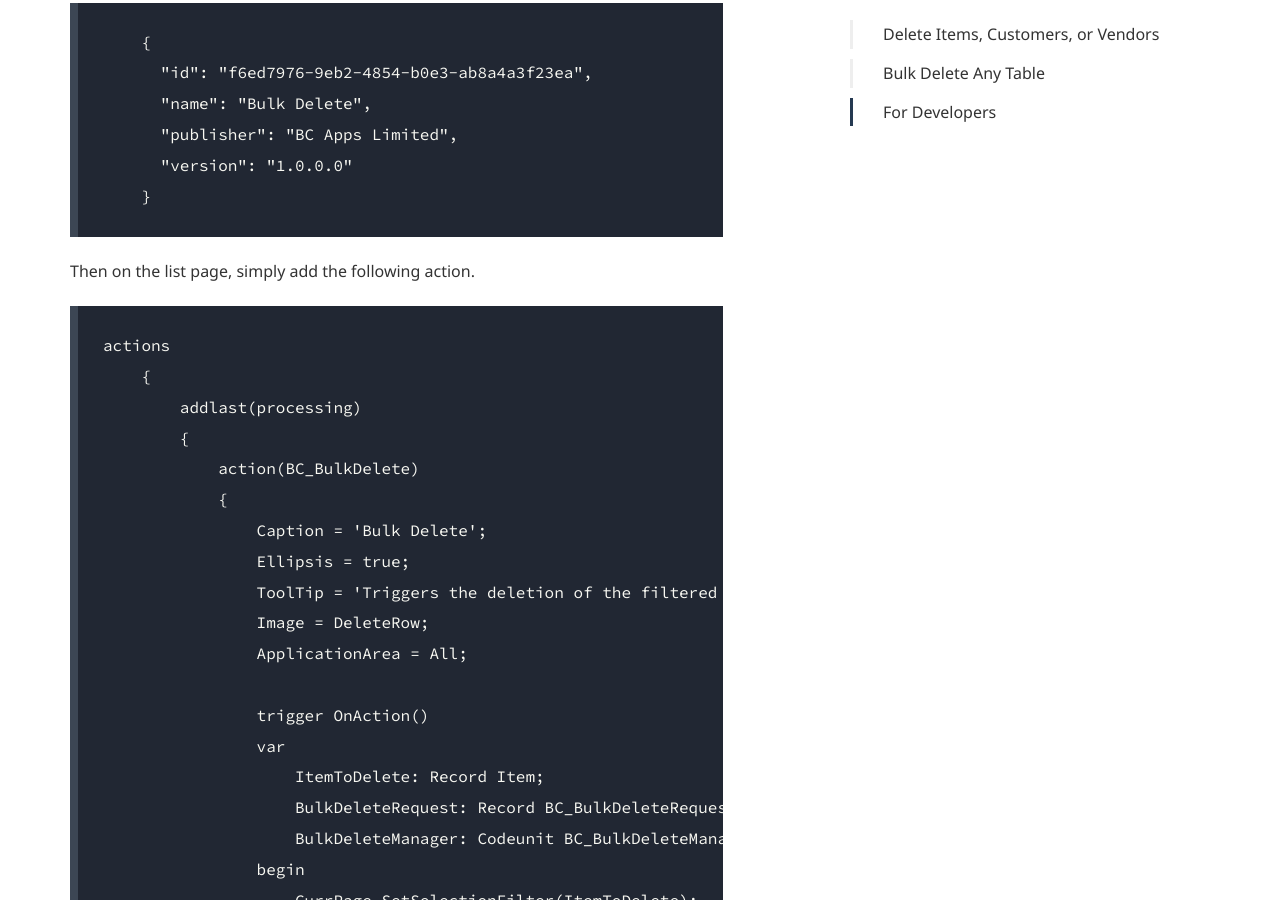
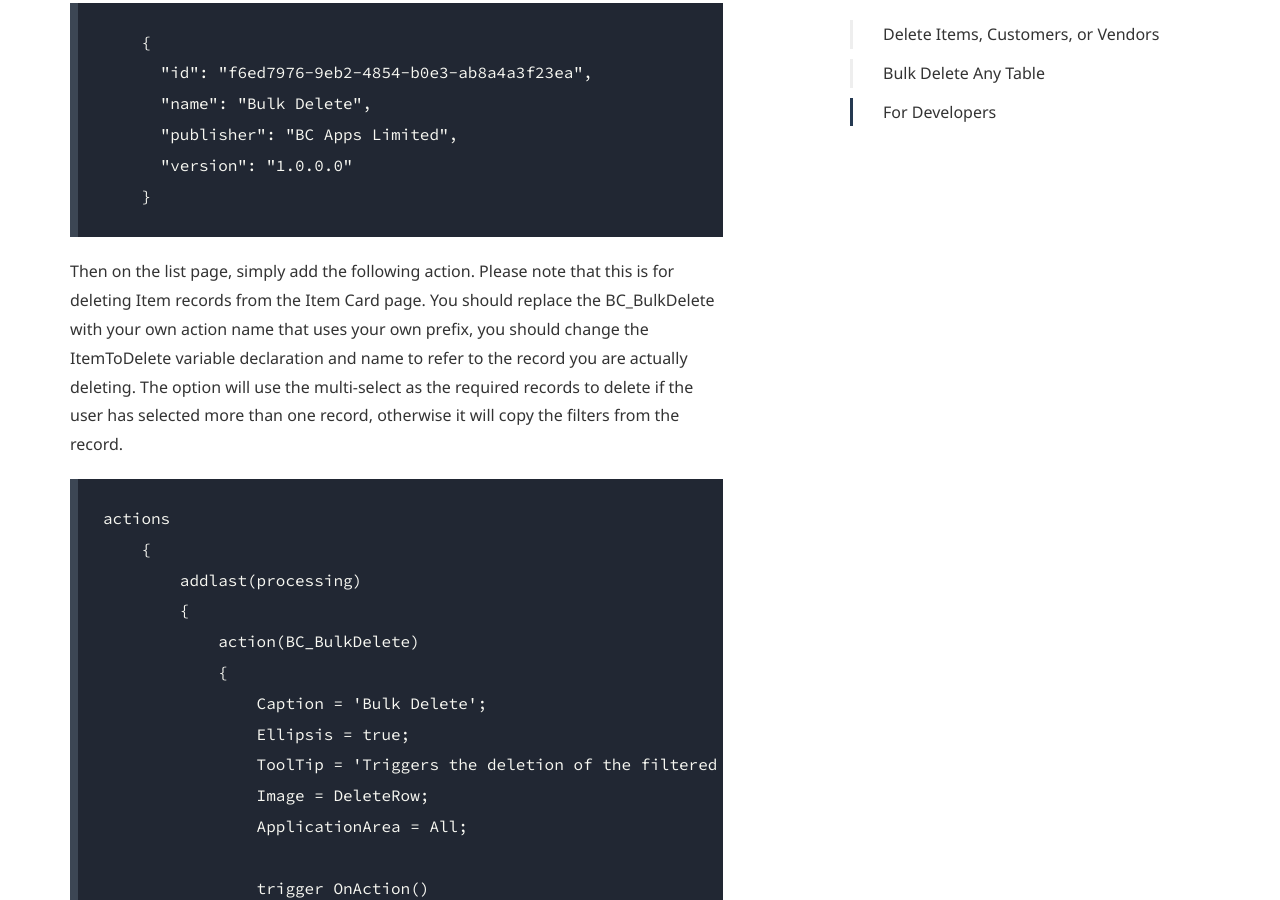
Before and after one commit to BCAppsLimited/BulkDelete, a Jekyll site: the page built from usage-scenarios.md, in a window 1280 px wide and 900 px high, scrolled down 6250 px. Built offline with Jekyll 4.4.1, drawn with Linux system fonts in a browser that asks for light colours; some web fonts are replaced.

Commit message:
Update usage-scenarios.md
Explain more about the second code block and highlight the parts the developer would need to change to use it for their own records.

````diff
--- a/usage-scenarios.md
+++ b/usage-scenarios.md
@@ -103,7 +103,7 @@
       "version": "1.0.0.0"
     }
 ```
-Then on the list page, simply add the following action.
+Then on the list page, simply add the following action. Please note that this is for deleting Item records from the Item Card page. You should replace the BC_BulkDelete with your own action name that uses your own prefix, you should change the ItemToDelete variable declaration and name to refer to the record you are actually deleting. The option will use the multi-select as the required records to delete if the user has selected more than one record, otherwise it will copy the filters from the record.
 
 ```
 actions
````
